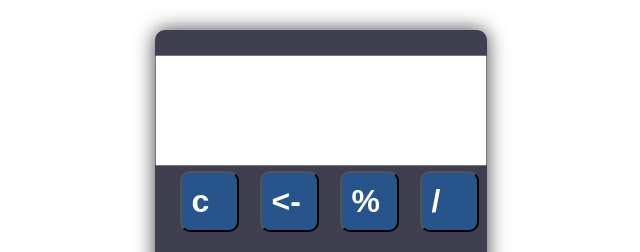
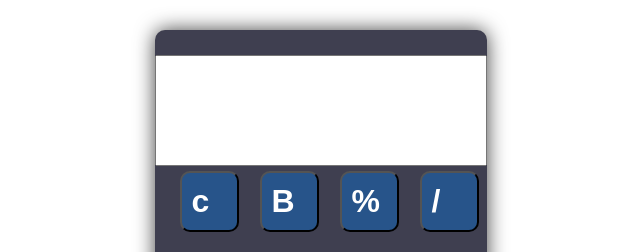
Before and after one commit to balaji1610/calcultor, a Next.js app: page / in a window 1280 px wide. Shown: the top 252 px of the page, without its empty margins (319-959 px from the left). Built offline with nearby package versions, Linux system fonts and the light colour scheme.

Commit message:
Add Logic

```diff
--- a/package.json
+++ b/package.json
@@ -9,9 +9,11 @@
     "lint": "next lint"
   },
   "dependencies": {
+    "@reduxjs/toolkit": "^2.8.1",
     "next": "15.3.2",
     "react": "^19.0.0",
-    "react-dom": "^19.0.0"
+    "react-dom": "^19.0.0",
+    "react-redux": "^9.2.0"
   },
   "devDependencies": {
     "@eslint/eslintrc": "^3",
--- a/src/app/layout.tsx
+++ b/src/app/layout.tsx
@@ -1,7 +1,7 @@
 import type { Metadata } from "next";
 import { Geist, Geist_Mono } from "next/font/google";
 import "./globals.css";
-
+import { Providers } from "@/app/lib/Providers";
 const geistSans = Geist({
   variable: "--font-geist-sans",
   subsets: ["latin"],
@@ -25,7 +25,7 @@ export default function RootLayout({
   return (
     <html lang="en">
       <body className={`${geistSans.variable} ${geistMono.variable}`}>
-        {children}
+        <Providers> {children}</Providers>
       </body>
     </html>
   );
--- /dev/null
+++ b/src/app/lib/Providers.tsx
@@ -0,0 +1,8 @@
+"use client";
+
+import { Provider } from "react-redux";
+import { store } from "./store";
+
+export function Providers({ children }: { children: React.ReactNode }) {
+  return <Provider store={store}>{children}</Provider>;
+}
--- /dev/null
+++ b/src/app/lib/store.ts
@@ -0,0 +1,12 @@
+import { configureStore } from "@reduxjs/toolkit";
+import calcultorSlice from "../slice/calcultorSlice";
+
+export const store = configureStore({
+  reducer: {
+    calcultor: calcultorSlice,
+  },
+});
+
+// Types for usage in TS
+export type RootState = ReturnType<typeof store.getState>;
+export type AppDispatch = typeof store.dispatch;
--- a/src/app/page.tsx
+++ b/src/app/page.tsx
@@ -1,30 +1,21 @@
 "use client";
 import style from "./page.module.scss";
 import React, { useEffect, useRef } from "react";
-
-const number = [
-  "c",
-  "<-",
-  "%",
-  "/",
-  "7",
-  "8",
-  "9",
-  "*",
-  " 4",
-  "5",
-  "6",
-  "+",
-  "1",
-  "2",
-  "3",
-  "-",
-  "0",
-  ".",
-  "=",
-];
+import { useSelector, useDispatch } from "react-redux";
+import { RootState } from "@/app/lib/store";
+import {
+  addCalcultion,
+  selectedButton,
+  backSpace,
+  clear,
+} from "@/app/slice/calcultorSlice";
 
 export default function Home() {
+  const numbers = useSelector(
+    (state: RootState) => state.calcultor.displaynumbers
+  );
+  const result = useSelector((state: RootState) => state.calcultor.result);
+  const dispatch = useDispatch();
   const ref = useRef<HTMLInputElement | null>(null);
   useEffect(() => {
     const input = ref.current;
@@ -32,16 +23,45 @@ export default function Home() {
       input.focus();
     }
   }, []);
+
+  useEffect(() => {
+    // This effect runs when the result changes
+    console.log(result);
+  }, [result]);
+
+  const handleOnClick = (value: string) => {
+    switch (value) {
+      case "B":
+        dispatch(backSpace());
+        break;
+      case "=":
+        try {
+          dispatch(addCalcultion(eval(result)));
+        } catch (e) {
+          console.error("Invalid expression", e);
+        }
+        break;
+      case "c":
+        dispatch(clear());
+        break;
+      default:
+        dispatch(selectedButton(value));
+    }
+  };
   return (
     <div>
       <div className={style.parent}>
         <div className={style.calculator}>
           <div className={style.display}>
-            <input type="text" className={style.input} />
+            <input type="text" className={style.input} defaultValue={result} />
           </div>
           <div className={style.buttons}>
-            {number.map((item, index) => (
-              <button key={index} className={style.button}>
+            {numbers.map((item, index) => (
+              <button
+                key={index}
+                className={style.button}
+                onClick={() => handleOnClick(item)}
+              >
                 {item}
               </button>
             ))}
--- /dev/null
+++ b/src/app/slice/calcultorSlice.ts
@@ -0,0 +1,58 @@
+import { createSlice, PayloadAction } from "@reduxjs/toolkit";
+
+interface CounterState {
+  result: string;
+  displaynumbers: string[];
+}
+
+const initialState: CounterState = {
+  result: "",
+  displaynumbers: [
+    "c",
+    "B",
+    "%",
+    "/",
+    "7",
+    "8",
+    "9",
+    "*",
+    " 4",
+    "5",
+    "6",
+    "+",
+    "1",
+    "2",
+    "3",
+    "-",
+    "0",
+    ".",
+    "=",
+  ],
+};
+
+const calcultorSlice = createSlice({
+  name: "calcultor",
+  initialState,
+  reducers: {
+    addCalcultion: (state, action: PayloadAction<string>) => {
+      state.result = action.payload;
+    },
+
+    selectedButton: (state, action: PayloadAction<string>) => {
+      //can not c and b, =
+      state.result += Array.from(action.payload)
+        .filter((el: string) => el !== "c" && el !== "B" && el !== "=")
+        .join("");
+    },
+    backSpace: (state) => {
+      state.result = state.result.slice(0, -1);
+    },
+    clear: (state) => {
+      state.result = "";
+    },
+  },
+});
+
+export const { addCalcultion, selectedButton, backSpace, clear } =
+  calcultorSlice.actions;
+export default calcultorSlice.reducer;
```
Also changed, not shown: 1 other file (tests, documents, lock files or other folders).
